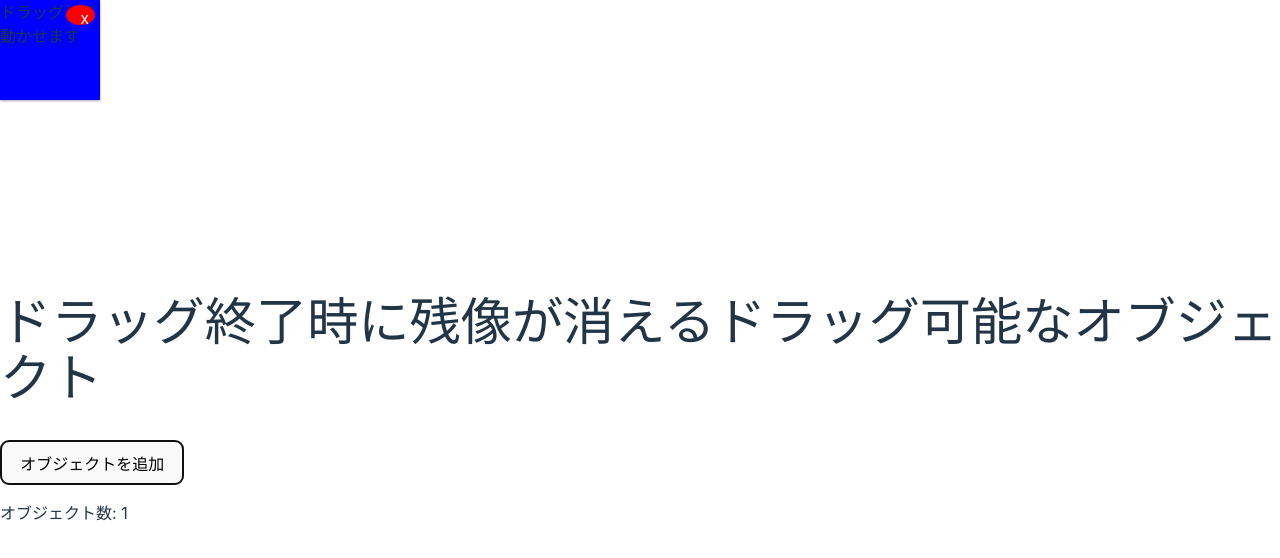
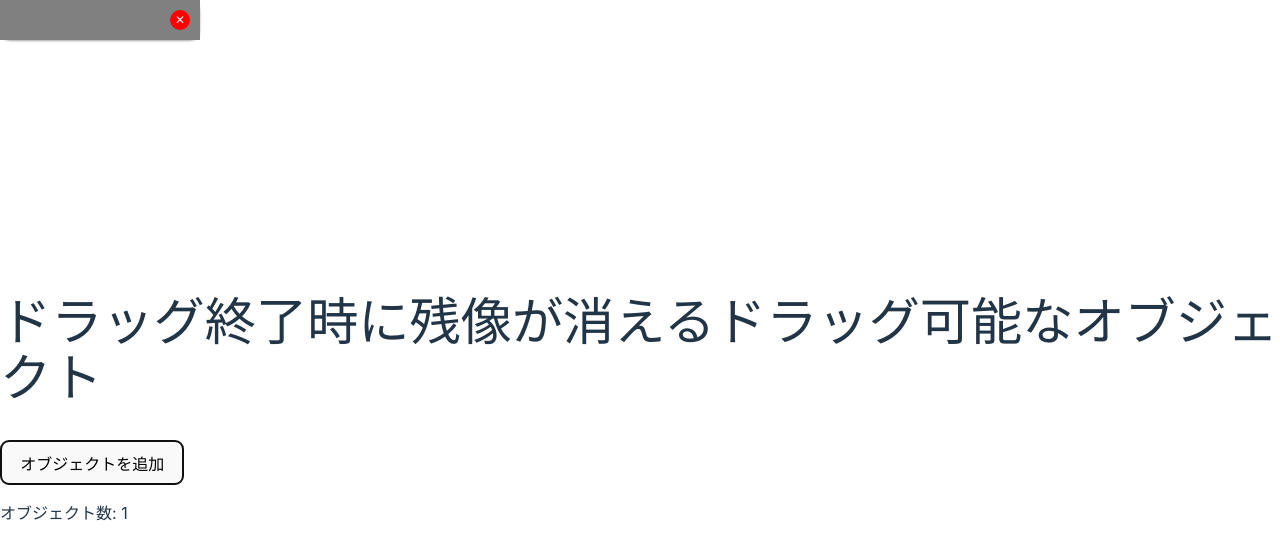
Before and after one commit to yskmasumoto/fusen-web, a React (Vite) app: page / in a window 1280 px wide. Both pictures are taken after a click on the button "オブジェクトを追加". Shown: the top 558 px of the page. Built offline with nearby package versions, Linux system fonts and the light colour scheme.

Commit message:
付箋の頭の部分で移動できるように変更

```diff
--- a/src/components/fusen.tsx
+++ b/src/components/fusen.tsx
@@ -76,38 +76,55 @@ const DraggableObject: React.FC<DraggableObjectProps> = ({ onDelete }) => {
 					position: "absolute",
 					left: `${position.x}px`,
 					top: `${position.y}px`,
-					width: "100px",
-					height: "100px",
-					backgroundColor: "blue",
-					cursor: isDragging ? "grabbing" : "grab",
+					width: "200px",
+					// height: "100px",
+					// backgroundColor: "blue",
+					// cursor: isDragging ? "grabbing" : "grab",
 					zIndex: 1,
 					transition: "box-shadow 0.3s, transform 0.3s",
+					borderRadius: '10px',
 					boxShadow: isDragging
 						? "0 14px 28px rgba(0,0,0,0.25), 0 10px 10px rgba(0,0,0,0.22)"
 						: "0 1px 3px rgba(0,0,0,0.12), 0 1px 2px rgba(0,0,0,0.24)",
 					transform: isDragging ? "scale(1.05)" : "scale(1)",
 				}}
-				onMouseDown={handleMouseDown}
+			// onMouseDown={handleMouseDown}
 			>
-				<div contentEditable>ドラッグして動かせます</div>
-				<button
-					onClick={onDelete}
+				<div
 					style={{
-						position: "absolute",
-						top: "5px",
-						right: "5px",
-						background: "red",
-						color: "white",
-						border: "none",
-						borderRadius: "50%",
-						width: "20px",
-						height: "20px",
-						fontSize: "12px",
-						cursor: "pointer",
+						backgroundColor: '#808080',
+						padding: '10px',
+						display: 'flex',
+						justifyContent: 'flex-end',
+						alignItems: 'center',
+						cursor: isDragging ? "grabbing" : "grab",
 					}}
+					onMouseDown={handleMouseDown}
 				>
-					X
-				</button>
+					{/* <div contentEditable>ドラッグして動かせます</div> */}
+					<button
+						onClick={onDelete}
+						style={{
+							background: 'red',
+							color: 'white',
+							border: 'none',
+							borderRadius: '50%',
+							width: '20px',
+							height: '20px',
+							fontSize: '12px',
+							cursor: 'pointer',
+							display: 'flex',
+							justifyContent: 'center',
+							alignItems: 'center',
+							padding: 0,  // パディングを削除
+							lineHeight: 1,  // 行の高さを調整
+							boxSizing: 'border-box',  // ボックスモデルを調整
+							overflow: 'hidden',  // はみ出す内容を隠す
+						}}
+					>
+						✕
+					</button>
+				</div>
 			</div>
 		</>
 	);
```
